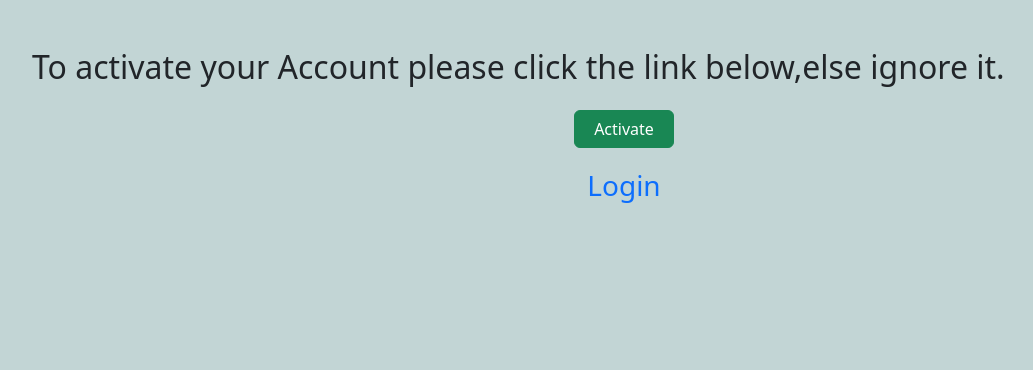
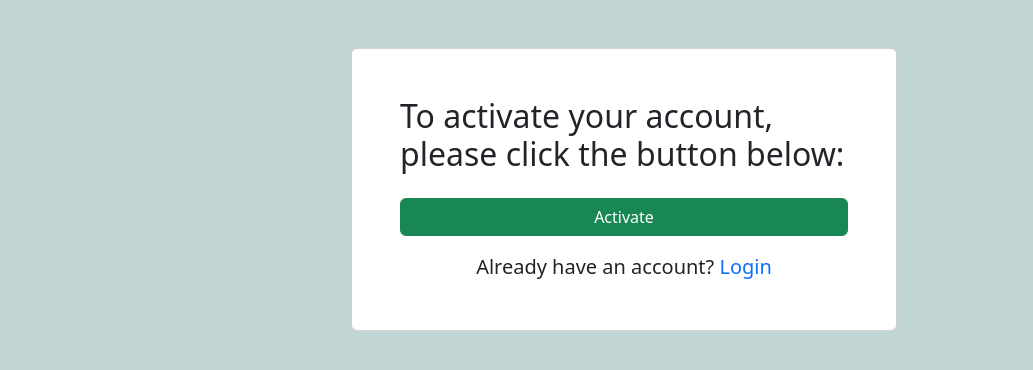
Before and after one commit to Vishnu-D-2002/Todo-list, a React (Vite) app: page /activate/1 in a window 1280 px wide. Shown: the top 370 px of the page, without its empty margins (16-1049 px from the left). Built offline with nearby package versions, Linux system fonts and the light colour scheme.

Commit message:
active component css

```diff
--- a/src/components/active.jsx
+++ b/src/components/active.jsx
@@ -2,11 +2,12 @@ import React, { useState } from "react";
 import { Link } from "react-router-dom";
 import { protecdInstance } from "../services/instance";
 import { ColorRing } from "react-loader-spinner";
+
 function Active() {
   const [info, setInfo] = useState("");
   const [loading, setLoading] = useState(false);
 
-  const handleactive = async (e) => {
+  const handleActive = async (e) => {
     e.preventDefault();
     const currentURL = window.location.href;
     const match = currentURL.slice(-7);
@@ -18,7 +19,6 @@ function Active() {
         setLoading(true);
 
         const res = await protecdInstance.get(`/activate/${activationToken}`);
-        // console.log('Response:', res);
         setLoading(false);
 
         if (res.data) {
@@ -26,50 +26,65 @@ function Active() {
           setInfo(res.data.message);
         } else {
           console.error("No data received in the response");
+          setInfo("Error occurred during activation");
         }
       } catch (error) {
         console.error("Error occurred during activation", error);
+        setInfo("Error occurred during activation");
       }
     } else {
       console.error("URL format doesn't match the expected pattern");
+      setInfo("Invalid activation link");
     }
   };
 
   return (
-    <div>
-      <div className="m-5 d-flex flex-column ">
-        <h2>
-          To activate your Account please click the link below,else ignore it.{" "}
+    <div className="container">
+      <div className="row justify-content-center mt-5">
+        <div className="col-md-6">
+          <div className="card p-5">
+            <h2 className="mb-4">
+              To activate your account, please click the button below:
             </h2>
             {loading ? (
               <button
-            className="btn btn-success mx-auto mt-4"
-            onClick={handleactive}
-            id="btn"
+                className="btn btn-success btn-block"
+                onClick={handleActive}
+                disabled
               >
                 <ColorRing
                   visible={true}
-              height="40"
-              width="40"
+                  height={40}
+                  width={40}
                   ariaLabel="color-ring-loading"
-              wrapperStyle={{}}
                   wrapperClass="color-ring-wrapper"
-              colors={["#abbd81", "#f8b26a", "#849b87", "#e15b64", "#f47e60"]}
+                  colors={[
+                    "#abbd81",
+                    "#f8b26a",
+                    "#849b87",
+                    "#e15b64",
+                    "#f47e60",
+                  ]}
                 />
+                <span className="visually-hidden">Loading...</span>
               </button>
             ) : (
               <button
-            className="btn btn-success mx-auto mt-4"
-            onClick={handleactive}
-            id="btn"
+                className="btn btn-success btn-block"
+                onClick={handleActive}
               >
                 Activate
               </button>
             )}
-        <p className="fs-3 text-danger ">{info}</p>
-        <Link to="/" className="fs-3 text-decoration-none mx-auto">
+            {info && <p className="mt-3 text-danger fs-5 text-center mb-0">{info}</p>}
+            <p className="mt-3 text-center fs-5 mb-0">
+              Already have an account?{" "}
+              <Link to="/" className="text-decoration-none">
                 Login
               </Link>
+            </p>
+          </div>
+        </div>
       </div>
     </div>
   );
```
Lines whose indentation alone changed are shown as unchanged.
